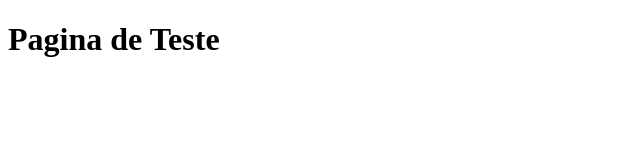
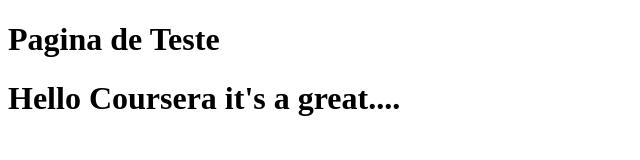
Before and after one commit to AsHaFLoki/coursera-test, a plain HTML site: page site/index.html in a window 1280 px wide. Shown: the whole page, without its empty margins (0-640 px from the left). Drawn offline with Linux system fonts and the light colour scheme.

Commit message:
Aprendendo GIt

```diff
--- a/site/index.html
+++ b/site/index.html
@@ -5,5 +5,6 @@
 </head>
 <body>
 <h1>Pagina de Teste</h1>
+<h1>Hello Coursera it's a great....</h1>
 </body>
 </html>
```
